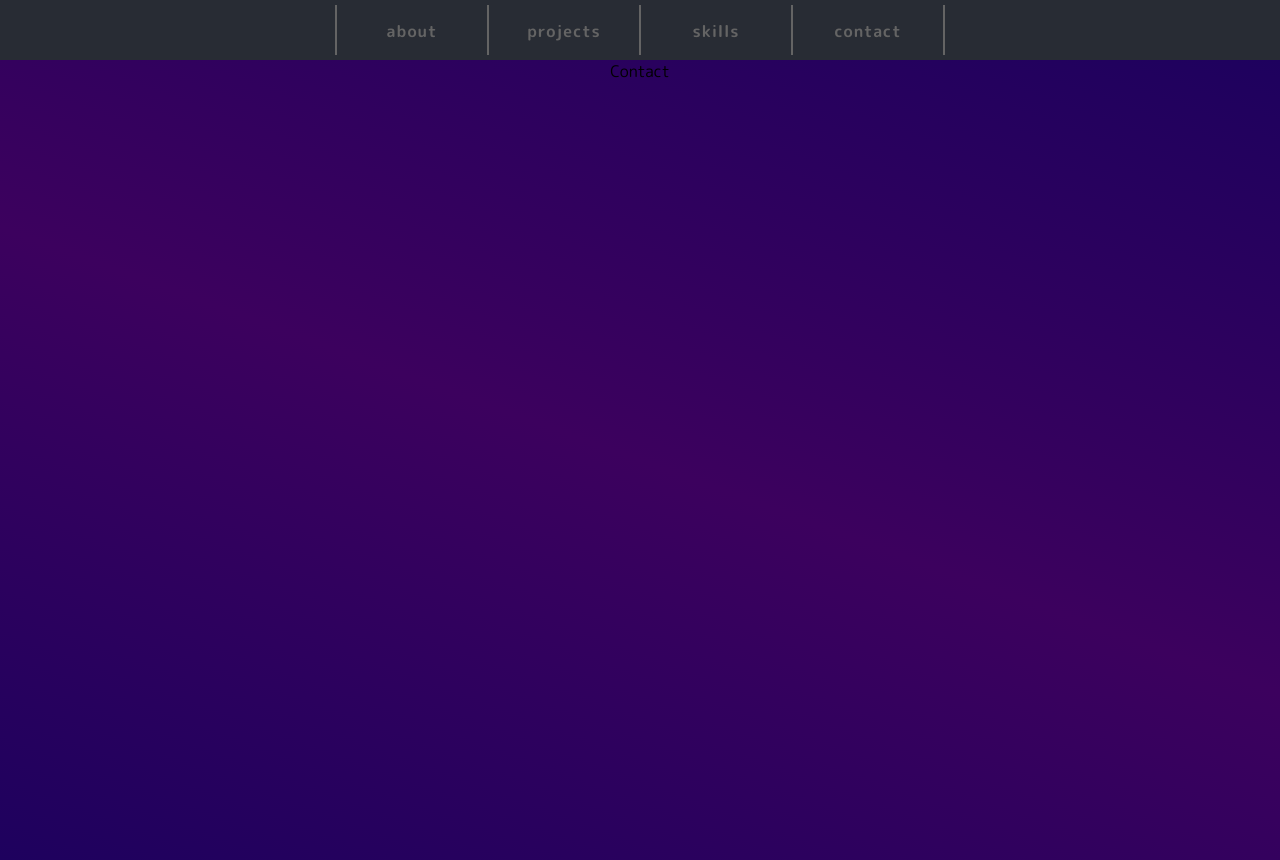
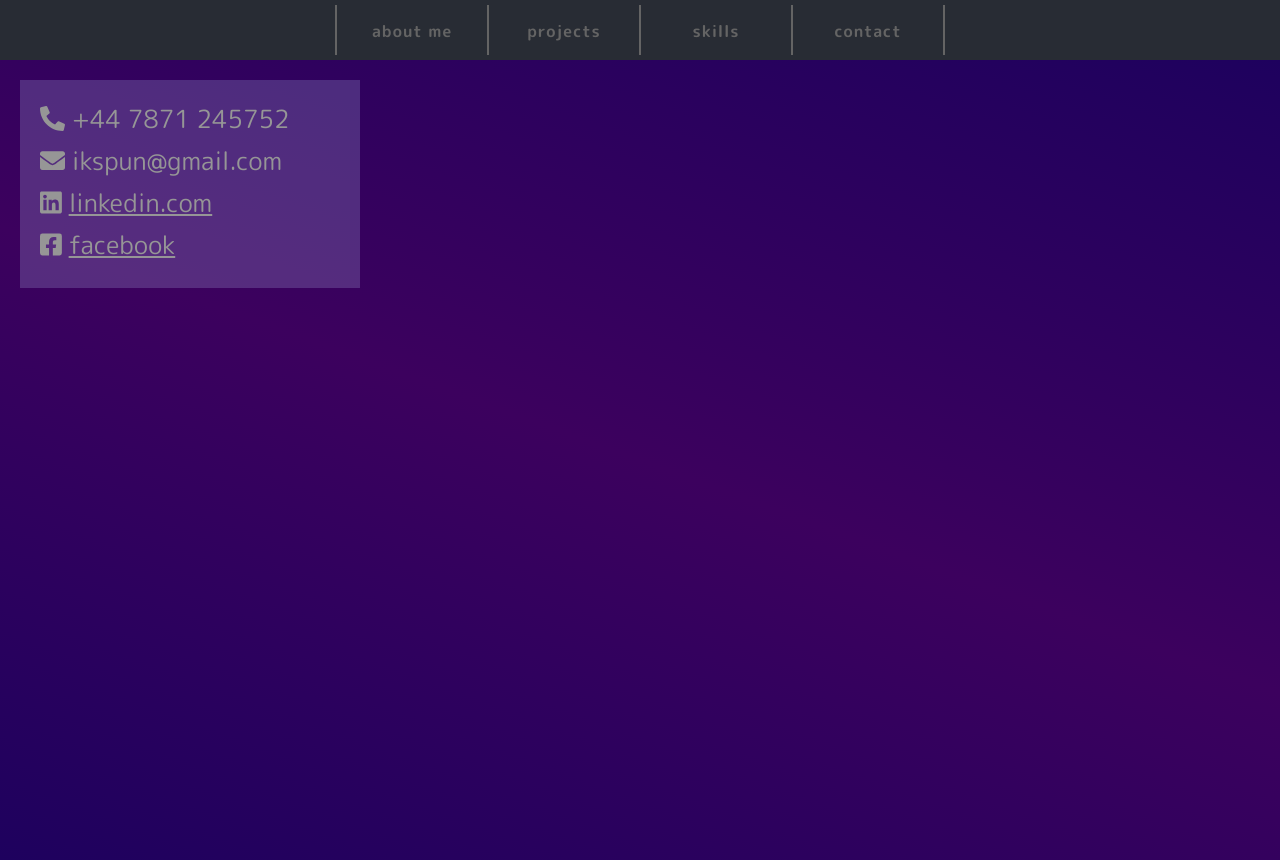
Before and after one commit to iks25/portfolio-website, a React (Create React App) app: page /contact in a window 1280 px wide. Built offline with nearby package versions, Linux system fonts and the light colour scheme.

Commit message:
cutting unnecessary text

```diff
--- a/src/components/contact/Contact.js
+++ b/src/components/contact/Contact.js
@@ -1,7 +1,44 @@
 import React from "react";
+import "./contact.css";
+import {
+  faEnvelope,
+  faMapMarked,
+  faMapMarkedAlt,
+  faMapMarkerAlt,
+  faMapPin,
+  faMapSigns,
+  faPhoneAlt,
+} from "@fortawesome/free-solid-svg-icons";
+import { FontAwesomeIcon } from "@fortawesome/react-fontawesome";
+const Contact = (props) => {
+  const emailIcon = <FontAwesomeIcon icon={faEnvelope} />;
+  const phoneIcon = <FontAwesomeIcon icon={faPhoneAlt} />;
+  const linkedinIcon = <FontAwesomeIcon icon={["fab", "linkedin"]} />;
+  const facebookIcon = <FontAwesomeIcon icon={["fab", "facebook-square"]} />;
 
-const Contact = (props) => {
-  return <div>Contact</div>;
+  return (
+    <div className="contact">
+      <div className="contactBox">
+        <div>
+          <a href="tel:+44-7871-245752">{phoneIcon} +44 7871 245752</a>
+        </div>
+        <div>{emailIcon} ikspun@gmail.com</div>
+        <div>
+          <a
+            href="https://www.linkedin.com/in/igor-kozerski-9858001b8/"
+            target="blank"
+          >
+            {linkedinIcon} <span>linkedin.com</span>
+          </a>
+        </div>
+        <div>
+          <a href="https://www.facebook.com/igor.kozerski" target="_blank">
+            {facebookIcon} <span>facebook</span>
+          </a>
+        </div>
+      </div>
+    </div>
+  );
 };
 
 export default Contact;
--- /dev/null
+++ b/src/components/contact/contact.css
@@ -0,0 +1,23 @@
+.contactBox {
+  padding: 20px;
+  width: 300px;
+  text-align: left;
+  margin-left: 20px;
+  background-color: rgba(196, 212, 255, 0.2);
+  color: rgb(150, 150, 150);
+  font-size: 25px;
+}
+.contactBox div {
+  margin-bottom: 5px;
+}
+.contactBox a {
+  color: rgb(150, 150, 150);
+  text-decoration: none;
+}
+
+.contactBox a span {
+  text-decoration: underline;
+}
+.contact {
+  padding-top: 20px;
+}
--- a/src/components/navBar/NavBar.js
+++ b/src/components/navBar/NavBar.js
@@ -6,7 +6,12 @@ import "./navBar.css";
 const NavBar = ({ lang }) => {
   return (
     <div className="navBarContainer">
-      <MyNavLink to="/about-me" text={lang === "eng" ? "about" : "o mnie"} />
+      <MyNavLink
+        to="/about-me"
+        text={
+          lang === "eng" ? <span>about&nbsp;me</span> : <span>o&nbsp;mnie</span>
+        }
+      />
       <MyNavLink
         to="/projects"
         text={lang === "eng" ? "projects" : "projekty"}
--- a/src/components/projects/Projects.js
+++ b/src/components/projects/Projects.js
@@ -6,11 +6,7 @@ import inregularVerbIMG from "./img/inregularverbs.png";
 const Projects = (props) => {
   return (
     <div>
-      Projects
-      <br />
-      test ds
-      <div></div>
-      <div>
+      <div className="projects">
         <ProjectLabel
           title="inregular Verbs"
           codeLanguage="JS"
@@ -19,7 +15,6 @@ const Projects = (props) => {
           picture={inregularVerbIMG}
         />
       </div>
-      <div>fsdfsdfdsfds</div>
     </div>
   );
 };
--- a/src/components/projects/project.css
+++ b/src/components/projects/project.css
@@ -0,0 +1,4 @@
+.projects {
+  padding-top: 20px;
+  padding-left: 20px;
+}
```
